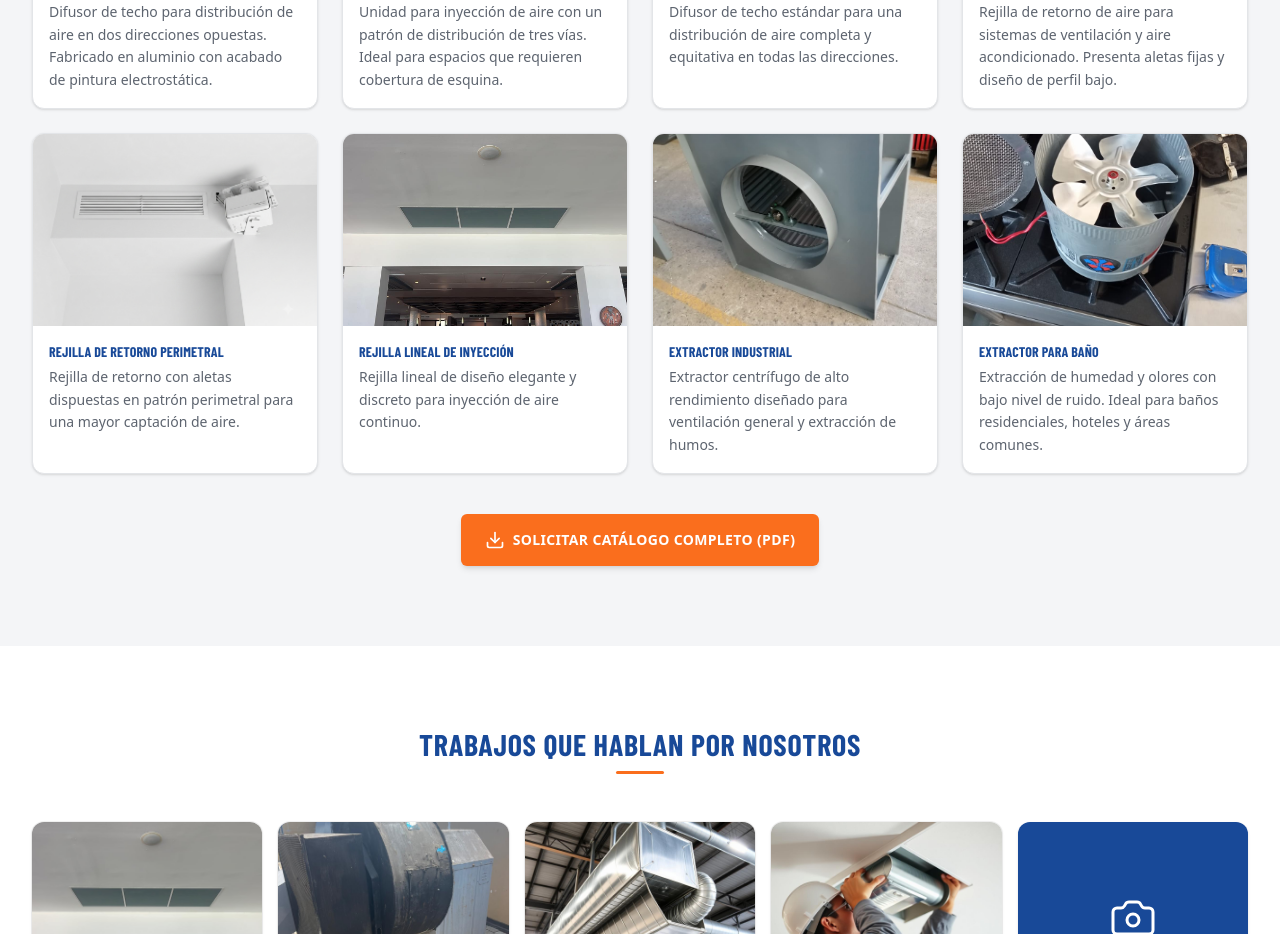
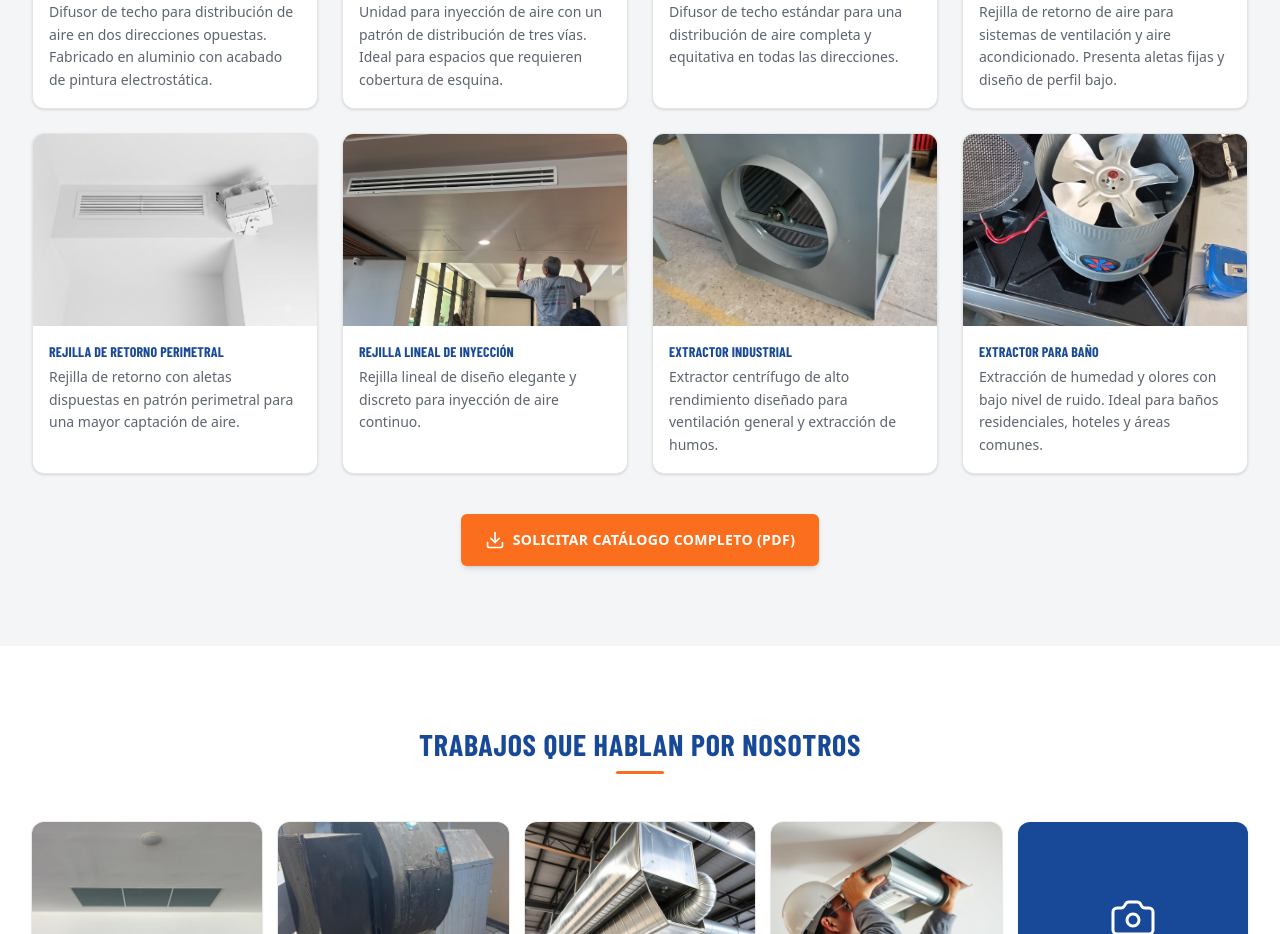
Before and after one commit to dc-crypto/diego-landing, a Next.js app: page /ruaire in a window 1280 px wide. Shown: the part 1700-2634 px from the top of the page. Built offline with nearby package versions, Linux system fonts and the light colour scheme; a web font is replaced by a local one.

Commit message:
Replace Rejilla Lineal de Inyección placeholder with real install photo

```diff
--- a/app/ruaire/page.tsx
+++ b/app/ruaire/page.tsx
@@ -195,7 +195,7 @@ const HTML = `<div class="min-h-screen bg-background text-foreground">
 </article>
 <article class="product-card overflow-hidden rounded-xl border border-border bg-card shadow-sm transition hover:shadow-lg" data-category="lineales">
 <div class="h-48 w-full overflow-hidden bg-subtle">
-<img src="/ruaire/images/product-linear-diffusers.jpeg" alt="Rejilla Lineal de Inyección" loading="lazy" class="h-full w-full object-cover"/>
+<img src="/ruaire/images/product-linear-grille-install.jpeg" alt="Rejilla Lineal de Inyección" loading="lazy" class="h-full w-full object-cover"/>
 </div>
 <div class="p-4">
 <h3 class="font-display text-sm font-extrabold uppercase text-brand">Rejilla Lineal de Inyección</h3>
```
Also changed, not shown: public/ruaire/images/product-linear-grille-install.jpeg (added).
